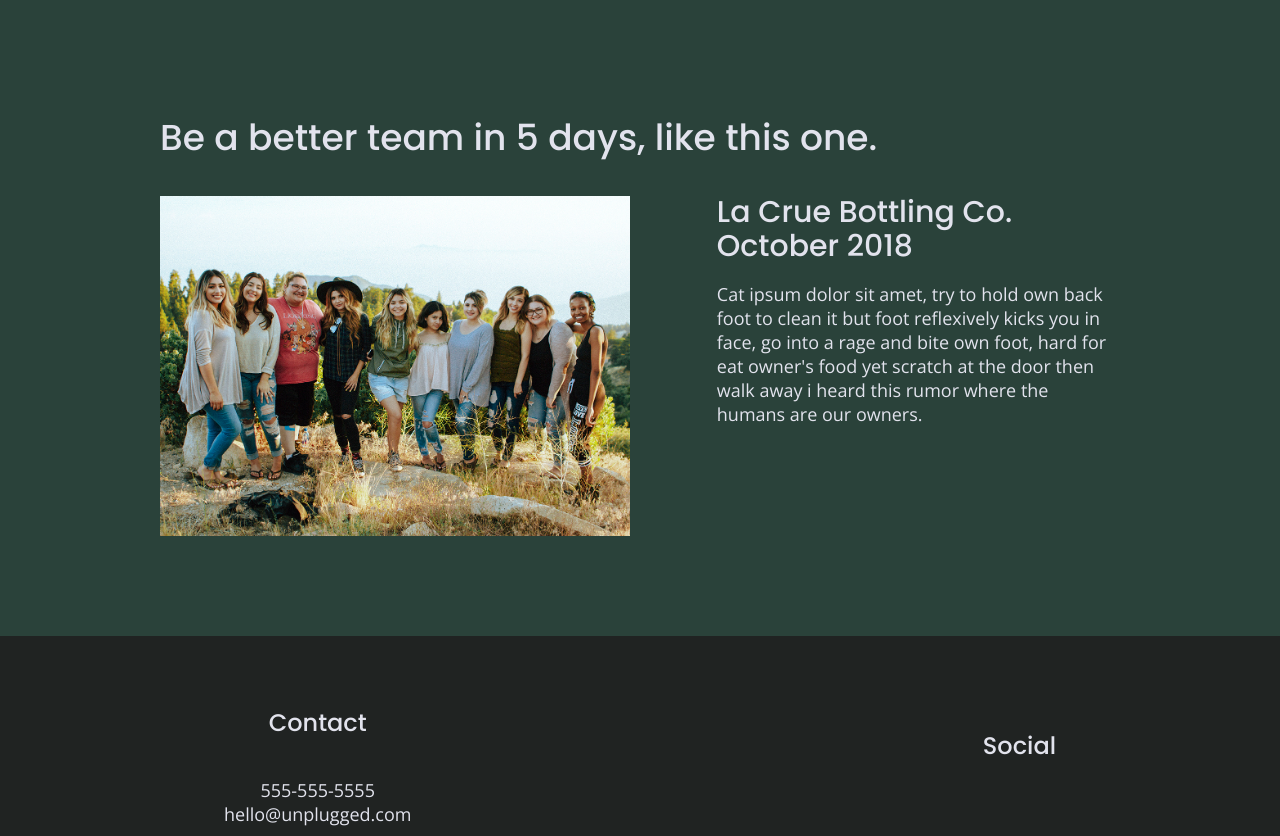
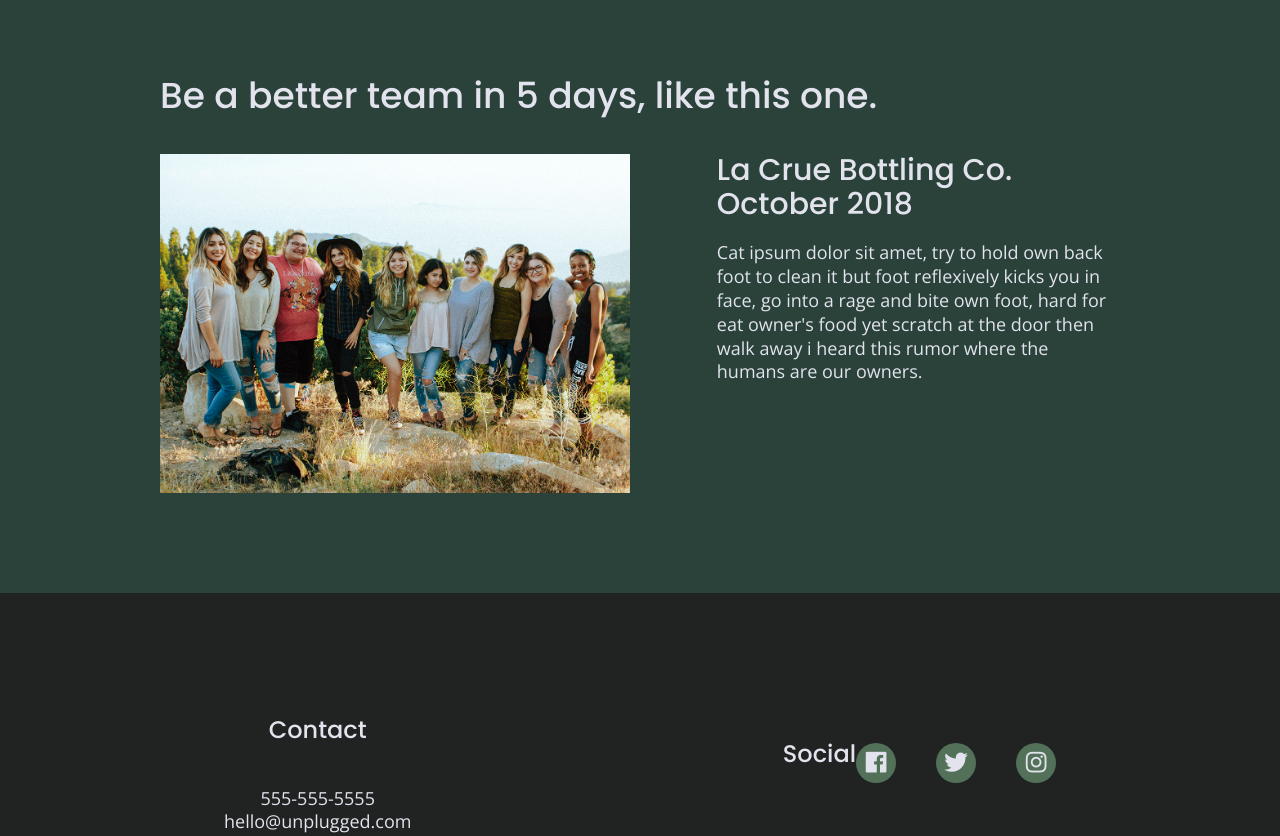
Before and after one commit to becomingajunior/unplugged-retreat, a plain HTML site: page index.html in a window 1280 px wide. Shown: the part 1840-2676 px from the top of the page. Drawn offline with nearby package versions, Linux system fonts and the light colour scheme.

Commit message:
font awesome social icons

```diff
--- a/css/main.css
+++ b/css/main.css
@@ -104,7 +104,7 @@ html {
 }
 
 body {
-  font-family: 'Open Sans', sans-serif;
+  font-family: "Open Sans", sans-serif;
   font-size: 1em;
   text-align: left;
   color: #e2e3ed;
@@ -118,6 +118,8 @@ ol {
   text-transform: uppercase;*/
   /*according to code in 11-text styles solution code, above not needed ?? */
   list-style-type: none;
+  margin: 0;
+  padding: 0;
 }
 
 a {
@@ -132,15 +134,16 @@ a {
   h1 not in 10-text styles solution code*/
 
 h2 {
-  font-family: 'Poppins', sans-serif;
+  font-family: "Poppins", sans-serif;
   font-size: 1.875em;
   font-weight: 500;
+  margin: 0;
   /*color: #ccccff;*/
 }
 
 h3,
 h4 {
-  font-family: 'Poppins', sans-serif;
+  font-family: "Poppins", sans-serif;
   font-size: 1.125em;
   margin: 20px 0;
   font-weight: 500;
@@ -148,7 +151,7 @@ h4 {
 }
 
 p {
-  font-size: .875em;
+  font-size: 0.875em;
   /*color: #ccccff;*/
   line-height: 1.285;
 }
@@ -165,8 +168,8 @@ address {
   font-style: normal;
 }
 
-.content-wrapper{
-  width:90%;
+.content-wrapper {
+  width: 90%;
   margin: 50px 0;
 }
 
@@ -254,11 +257,18 @@ footer .social-icons {
 }
 
 footer .social-icons p {
+  background-color: #527158;
+  border-radius: 50%;
+  width: 40px;
+  height: 40px;
   display: flex;
   justify-content: center;
   align-items: center;
 }
 
+footer .social-icons p i {
+  font-size: 1.3125em;
+}
 footer .social {
   display: flex;
   justify-content: space-between;
@@ -274,7 +284,7 @@ footer .copyright {
   display: flex;
   justify-content: center;
   flex-flow: row wrap;
-  background: url('../img/woman.jpg') center no-repeat #333;
+  background: url("../img/woman.jpg") center no-repeat #333;
   background-size: cover;
   min-height: 500px;
 }
@@ -295,19 +305,19 @@ aside .form {
   margin-top: 30px;
 }
 
-  input[type=text] {
+input[type="text"] {
   box-sizing: border-box;
   width: 100%;
   color: #2a423a;
   font-style: italic;
 }
 
-  input[type=button] {
+input[type="button"] {
   width: 100%;
   padding: 20px 0;
   margin-top: 20px;
   background-color: #2a423a;
-    font-family: 'Poppins', Helvetica, Arial, sans-serif;
+  font-family: "Poppins", Helvetica, Arial, sans-serif;
   font-weight: 500;
   font-size: 1.125em;
   color: #e2e3ed;
@@ -320,7 +330,7 @@ aside .form {
   display: flex;
   justify-content: center;
   flex-flow: row wrap;
-  background: url('../img/camping.jpg') center no-repeat #333;
+  background: url("../img/camping.jpg") center no-repeat #333;
   background-size: cover;
 }
 
@@ -528,7 +538,7 @@ aside .form {
     margin: 100px 0;
   }
 
-    h2{
+  h2 {
     font-size: 2.25em;
     line-height: 1.333;
   }
@@ -604,7 +614,7 @@ aside .form {
   }
 
   .reviews h2 {
-      width:90%;
+    width: 90%;
   }
 
   .reviews article figure,
@@ -619,7 +629,7 @@ aside .form {
 
   footer .content-wrapper {
     width: 65%;
-      margin: 100px 0:
+    margin: 100px 0;
   }
 
   footer .footer-content {
@@ -629,7 +639,7 @@ aside .form {
     flex-direction: row;
   }
 
-    footer .contact{
+  footer .contact {
     margin-bottom: 0;
   }
 
@@ -640,6 +650,11 @@ aside .form {
 
   footer p {
     line-height: 1.285;
+  }
+
+  footer .social-icons {
+    width: 12.5em;
+    justify-content: space-between;
   }
 
   footer .copyright {
@@ -691,7 +706,7 @@ aside .form {
   }
   .faq h4,
   .faq p {
-      font-size: .875em;
+    font-size: 0.875em;
     line-height: 1.125;
   }
 }
--- a/index.html
+++ b/index.html
@@ -172,9 +172,21 @@
           <div class="social">
             <h4>Social</h4>
             <div class="social-icons">
-              <p><a href="https://www.facebook.com" target="_blank"></a></p>
-              <p><a href="https://www.twitter.com" target="_blank"></a></p>
-              <p><a href="https://www.instagram.com" target="_blank"></a></p>
+              <p>
+                <a href="https://www.facebook.com" target="_blank"
+                  ><i class="fab fa-facebook"></i
+                ></a>
+              </p>
+              <p>
+                <a href="https://www.twitter.com" target="_blank"
+                  ><i class="fab fa-twitter"></i
+                ></a>
+              </p>
+              <p>
+                <a href="https://www.instagram.com" target="_blank"
+                  ><i class="fab fa-instagram"></i
+                ></a>
+              </p>
             </div>
           </div>
         </div>
```
Also changed, not shown: about/index.html (+15 -3 lines), faq/index.html (+15 -3 lines). Lines whose indentation alone changed are shown as unchanged.
